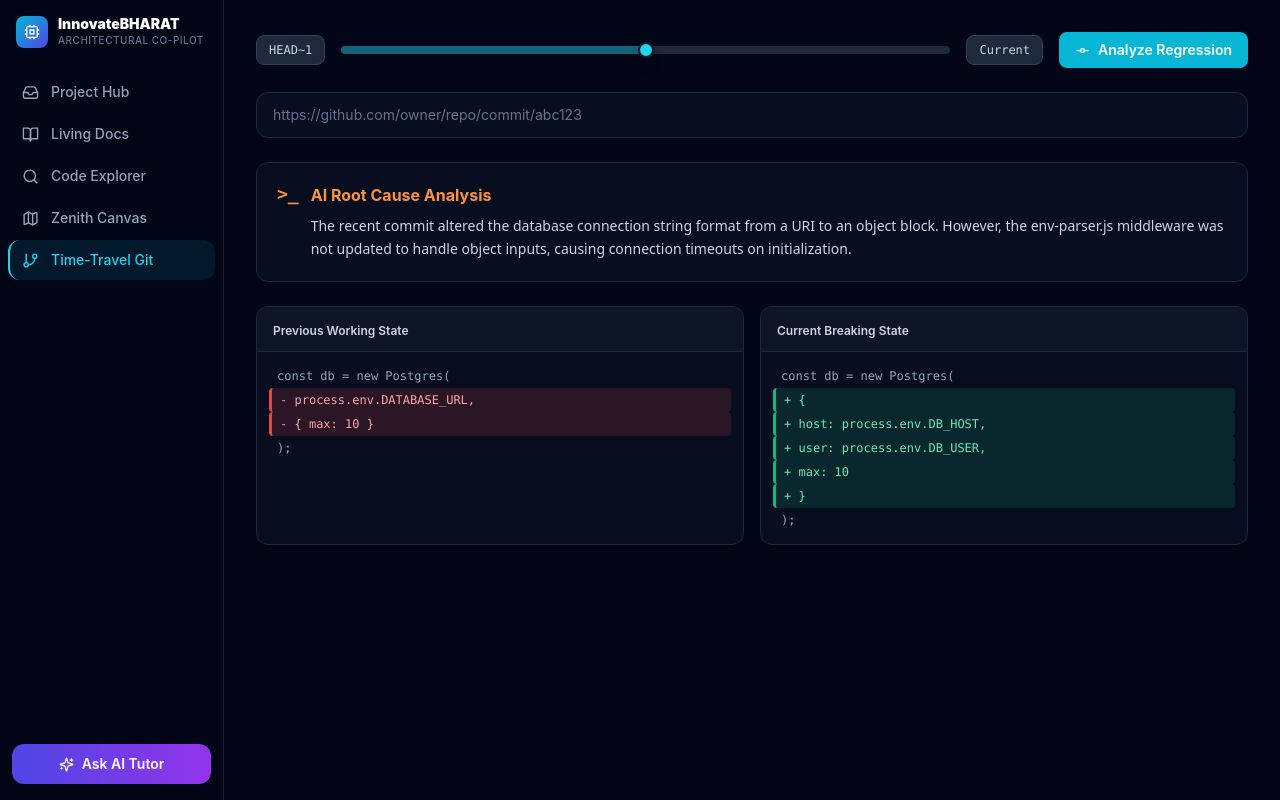
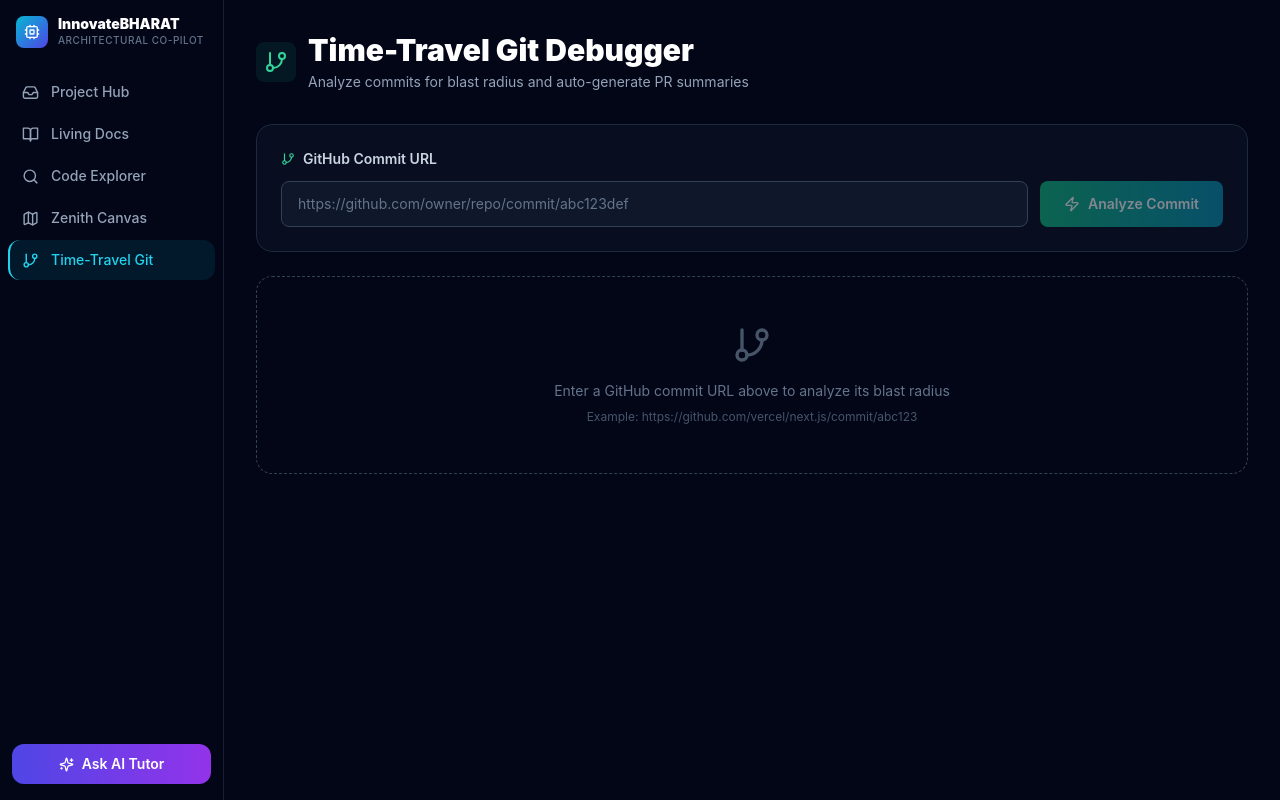
Before and after one commit to karann0077/DevEasy, a Next.js app in the folder frontend/: page /debugger in a window 1280 px wide. Built offline with nearby package versions, Linux system fonts and the light colour scheme.

Commit message:
Update page.tsx

```diff
--- a/frontend/app/debugger/page.tsx
+++ b/frontend/app/debugger/page.tsx
@@ -1,221 +1,140 @@
 "use client";
 import { useState } from "react";
-import { Loader2, GitCommit } from "lucide-react";
-
-interface DiffLine {
-  text: string;
-  added?: boolean;
-  removed?: boolean;
-}
-
-// Fallback static diffs shown before any analysis
-const DEFAULT_LEFT_DIFF: DiffLine[] = [
-  { text: "const db = new Postgres(" },
-  { text: "  process.env.DATABASE_URL,", removed: true },
-  { text: "  { max: 10 }", removed: true },
-  { text: ");" },
-];
-
-const DEFAULT_RIGHT_DIFF: DiffLine[] = [
-  { text: "const db = new Postgres(" },
-  { text: "  {", added: true },
-  { text: "    host: process.env.DB_HOST,", added: true },
-  { text: "    user: process.env.DB_USER,", added: true },
-  { text: "    max: 10", added: true },
-  { text: "  }", added: true },
-  { text: ");" },
-];
-
-function parseDiffToLines(diff: string): { left: DiffLine[]; right: DiffLine[] } {
-  const left: DiffLine[] = [];
-  const right: DiffLine[] = [];
-  for (const line of diff.split("\n")) {
-    if (line.startsWith("-")) {
-      left.push({ text: line.substring(1), removed: true });
-    } else if (line.startsWith("+")) {
-      right.push({ text: line.substring(1), added: true });
-    } else {
-      left.push({ text: line });
-      right.push({ text: line });
-    }
-  }
-  return { left, right };
-}
+import { GitBranch, AlertTriangle, FileText, Loader2, Zap } from "lucide-react";
+import { apiFetch } from "@/lib/api";
 
 export default function DebuggerPage() {
   const [commitUrl, setCommitUrl] = useState("");
   const [loading, setLoading] = useState(false);
-  // FIX #7: Add state for API response data
-  const [blastRadius, setBlastRadius] = useState<string[]>([]);
-  const [prSummary, setPrSummary] = useState("");
-  const [diffText, setDiffText] = useState("");
-  const [analyzed, setAnalyzed] = useState(false);
+  const [result, setResult] = useState<{ blast_radius: string[]; pr_summary: string; diff: string } | null>(null);
   const [error, setError] = useState("");
 
-  const handleAnalyze = async () => {
-    if (!commitUrl.trim()) return;
+  const handleDebug = async () => {
+    if (!commitUrl.trim() || loading) return;
     setLoading(true);
     setError("");
+    setResult(null);
     try {
-      const resp = await fetch("/api/debug", {
-        method: "POST",
-        headers: { "Content-Type": "application/json" },
-        body: JSON.stringify({ commit_url: commitUrl }),
-      });
-      const data = await resp.json();
-      if (!resp.ok) {
-        const detail = data?.detail;
-        const msg = typeof detail === "string" ? detail : detail?.error || JSON.stringify(detail) || resp.statusText;
-        throw new Error(msg);
-      }
-      // FIX #7: Actually read and store the response
-      setBlastRadius(data.blast_radius || []);
-      setPrSummary(data.pr_summary || "");
-      setDiffText(data.diff || "");
-      setAnalyzed(true);
+      const data = await apiFetch<{ blast_radius: string[]; pr_summary: string; diff: string }>(
+        "/api/debug",
+        { method: "POST", body: JSON.stringify({ commit_url: commitUrl }) }
+      );
+      setResult(data);
     } catch (e: unknown) {
-      const msg = e instanceof Error ? e.message : String(e);
-      setError(msg);
+      setError(e instanceof Error ? e.message : String(e));
     } finally {
       setLoading(false);
     }
   };
 
-  // Use parsed real diff if analyzed, otherwise show defaults
-  const { left: leftDiff, right: rightDiff } = analyzed && diffText
-    ? parseDiffToLines(diffText)
-    : { left: DEFAULT_LEFT_DIFF, right: DEFAULT_RIGHT_DIFF };
-
-  const analysisText = analyzed && prSummary
-    ? prSummary
-    : "The recent commit altered the database connection string format from a URI to an object block. However, the env-parser.js middleware was not updated to handle object inputs, causing connection timeouts on initialization.";
-
   return (
     <div className="min-h-screen bg-[#020617] p-8">
-      <div className="max-w-5xl mx-auto">
-        {/* Timeline / slider bar */}
-        <div className="flex items-center gap-4 mb-6">
-          <span className="bg-slate-800 border border-slate-700 text-slate-300 text-xs font-mono px-3 py-1.5 rounded-lg shrink-0">
-            HEAD~1
-          </span>
-
-          <div className="flex-1 relative h-2">
-            <div className="absolute inset-0 bg-slate-800 rounded-full" />
-            <div className="absolute left-0 right-1/2 top-0 bottom-0 bg-cyan-500/40 rounded-full" />
-            <div className="absolute left-1/2 -translate-x-1/2 top-1/2 -translate-y-1/2 w-4 h-4 rounded-full bg-cyan-400 border-2 border-slate-900 shadow-lg" />
+      <div className="max-w-6xl mx-auto">
+        <div className="flex items-center gap-3 mb-8">
+          <div className="p-2 rounded-lg bg-emerald-500/10">
+            <GitBranch size={24} className="text-emerald-400" />
+          </div>
+          <div>
+            <h1 className="text-3xl font-black text-white">Time-Travel Git Debugger</h1>
+            <p className="text-slate-400 text-sm mt-1">Analyze commits for blast radius and auto-generate PR summaries</p>
+          </div>
         </div>
 
-          <span className="bg-slate-800 border border-slate-700 text-slate-300 text-xs font-mono px-3 py-1.5 rounded-lg shrink-0">
-            Current
-          </span>
-
-          <button
-            onClick={handleAnalyze}
+        {/* Input */}
+        <div className="rounded-2xl p-6 mb-6 border border-slate-800 bg-slate-900/50 backdrop-blur-sm">
+          <label className="text-slate-300 font-semibold text-sm mb-3 flex items-center gap-2">
+            <GitBranch size={14} className="text-emerald-400" />
+            GitHub Commit URL
+          </label>
+          <div className="flex gap-3 mt-3">
+            <input
+              value={commitUrl}
+              onChange={(e) => setCommitUrl(e.target.value)}
+              onKeyDown={(e) => e.key === "Enter" && handleDebug()}
+              placeholder="https://github.com/owner/repo/commit/abc123def"
+              className="flex-1 bg-slate-900 border border-slate-700 rounded-lg px-4 py-3 text-slate-100 placeholder-slate-500 focus:outline-none focus:border-emerald-500 focus:ring-2 focus:ring-emerald-500/20 transition-all text-sm"
               disabled={loading}
-            className="flex items-center gap-2 px-4 py-2 rounded-lg bg-cyan-500 hover:bg-cyan-400 text-white text-sm font-semibold disabled:opacity-50 transition-all shrink-0"
-          >
-            {loading ? (
-              <Loader2 size={15} className="animate-spin" />
-            ) : (
-              <GitCommit size={15} />
-            )}
-            Analyze Regression
+            />
+            <button onClick={handleDebug} disabled={loading || !commitUrl.trim()}
+              className="flex items-center gap-2 px-6 py-3 rounded-lg bg-gradient-to-r from-emerald-500 to-cyan-600 text-white font-semibold text-sm hover:from-emerald-400 hover:to-cyan-500 disabled:opacity-50 disabled:cursor-not-allowed transition-all">
+              {loading ? <Loader2 size={16} className="animate-spin" /> : <Zap size={16} />}
+              {loading ? "Analyzing..." : "Analyze Commit"}
             </button>
           </div>
-
-        {/* Commit URL input */}
-        <div className="mb-6">
-          <input
-            type="url"
-            value={commitUrl}
-            onChange={(e) => setCommitUrl(e.target.value)}
-            onKeyDown={(e) => e.key === "Enter" && !loading && handleAnalyze()}
-            placeholder="https://github.com/owner/repo/commit/abc123"
-            className="w-full bg-slate-900/50 border border-slate-800 rounded-xl px-4 py-3 text-slate-100 placeholder-slate-500 focus:outline-none focus:border-cyan-500/60 transition-all text-sm"
-            disabled={loading}
-          />
         </div>
 
-        {/* Error display */}
         {error && (
-          <div className="bg-red-500/10 border border-red-500/30 rounded-xl p-4 mb-6">
-            <p className="text-red-400 text-sm"><strong>Error:</strong> {error}</p>
+          <div className="mb-6 p-4 rounded-xl bg-red-500/10 border border-red-500/30 text-red-400 text-sm">❌ {error}</div>
+        )}
+
+        {loading && (
+          <div className="flex items-center gap-3 text-slate-400 p-4">
+            <Loader2 size={18} className="animate-spin text-emerald-400" />
+            <span>Fetching commit data and running blast radius analysis...</span>
           </div>
         )}
 
-        {/* Blast Radius */}
-        {analyzed && blastRadius.length > 0 && (
-          <div className="bg-slate-900/50 border border-slate-800 rounded-xl p-5 mb-6">
-            <h2 className="text-cyan-400 font-bold text-base mb-2">Blast Radius ({blastRadius.length} files)</h2>
-            <div className="flex flex-wrap gap-2">
-              {blastRadius.map((file, i) => (
-                <span key={i} className="bg-slate-800 text-slate-300 text-xs font-mono px-2 py-1 rounded">
-                  {file}
-                </span>
-              ))}
+        {result && (
+          <div className="grid grid-cols-2 gap-6">
+            {/* Left: Blast Radius + PR Summary */}
+            <div className="space-y-4">
+              <div className="rounded-2xl border border-orange-500/30 bg-orange-500/5 p-5">
+                <div className="flex items-center gap-2 mb-4">
+                  <AlertTriangle size={18} className="text-orange-400" />
+                  <span className="text-orange-400 font-bold">Blast Radius Warning</span>
                 </div>
-          </div>
+                <div className="space-y-2">
+                  {result.blast_radius.length === 0 && (
+                    <p className="text-slate-500 text-sm">No files changed detected.</p>
                   )}
-
-        {/* AI Root Cause Analysis */}
-        <div className="bg-slate-900/50 border border-slate-800 rounded-xl p-5 mb-6">
-          <div className="flex items-start gap-3">
-            <div className="text-orange-400 font-mono font-bold text-lg leading-none mt-0.5">&gt;_</div>
-            <div>
-              <h2 className="text-orange-400 font-bold text-base mb-2">AI Root Cause Analysis</h2>
-              <pre className="text-slate-300 text-sm leading-relaxed whitespace-pre-wrap font-sans">
-                {analysisText}
-              </pre>
-            </div>
-          </div>
-        </div>
-
-        {/* Split diff viewer */}
-        <div className="grid grid-cols-2 gap-4">
-          {/* Left: Previous Working State */}
-          <div className="bg-slate-900/50 border border-slate-800 rounded-xl overflow-hidden">
-            <div className="px-4 py-2.5 border-b border-slate-800 bg-slate-900/80">
-              <span className="text-slate-300 text-xs font-semibold">Previous Working State</span>
-            </div>
-            <div className="p-3 font-mono text-xs max-h-96 overflow-auto">
-              {leftDiff.map((line, i) => (
-                <div
-                  key={i}
-                  className={`px-2 py-0.5 rounded leading-5 ${
-                    line.removed
-                      ? "diff-remove text-red-300"
-                      : "text-slate-400"
-                  }`}
-                >
-                  {line.removed ? "- " : "  "}
-                  {line.text}
+                  {result.blast_radius.map((file) => (
+                    <div key={file} className="flex items-center gap-2 text-sm text-slate-300 bg-slate-900/60 rounded-lg px-3 py-2">
+                      <FileText size={12} className="text-orange-400 shrink-0" />
+                      <code className="font-mono text-xs">{file}</code>
                     </div>
                   ))}
                 </div>
               </div>
 
-          {/* Right: Current Breaking State */}
-          <div className="bg-slate-900/50 border border-slate-800 rounded-xl overflow-hidden">
-            <div className="px-4 py-2.5 border-b border-slate-800 bg-slate-900/80">
-              <span className="text-slate-300 text-xs font-semibold">Current Breaking State</span>
+              <div className="rounded-2xl border border-slate-800 bg-slate-900/50 p-5">
+                <div className="flex items-center gap-2 mb-4">
+                  <FileText size={16} className="text-cyan-400" />
+                  <span className="text-slate-300 font-bold text-sm">Auto-Generated PR Summary</span>
                 </div>
-            <div className="p-3 font-mono text-xs max-h-96 overflow-auto">
-              {rightDiff.map((line, i) => (
-                <div
-                  key={i}
-                  className={`px-2 py-0.5 rounded leading-5 ${
-                    line.added
-                      ? "diff-add text-emerald-300"
-                      : "text-slate-400"
-                  }`}
-                >
-                  {line.added ? "+ " : "  "}
-                  {line.text}
-                </div>
-              ))}
+                <div className="text-slate-300 text-sm leading-relaxed whitespace-pre-wrap font-mono bg-slate-950/50 rounded-lg p-4 max-h-64 overflow-y-auto">
+                  {result.pr_summary}
                 </div>
               </div>
             </div>
+
+            {/* Right: Diff Viewer */}
+            <div className="rounded-2xl border border-slate-800 bg-slate-900/50 p-5">
+              <div className="flex items-center gap-2 mb-4">
+                <GitBranch size={16} className="text-emerald-400" />
+                <span className="text-slate-300 font-bold text-sm">Git Diff Viewer</span>
+              </div>
+              <div className="font-mono text-xs bg-slate-950/80 rounded-lg p-4 max-h-96 overflow-y-auto">
+                {result.diff ? result.diff.split("\n").map((line, i) => (
+                  <div key={i} className={`leading-relaxed ${
+                    line.startsWith("+") && !line.startsWith("+++") ? "text-emerald-400 bg-emerald-500/5"
+                    : line.startsWith("-") && !line.startsWith("---") ? "text-red-400 bg-red-500/5"
+                    : line.startsWith("@@") ? "text-cyan-400"
+                    : line.startsWith("===") ? "text-slate-400 font-bold mt-2"
+                    : "text-slate-400"
+                  }`}>{line || " "}</div>
+                )) : <span className="text-slate-500">No diff data available.</span>}
+              </div>
+            </div>
+          </div>
+        )}
+
+        {!result && !loading && !error && (
+          <div className="rounded-2xl border border-dashed border-slate-700 p-12 text-center">
+            <GitBranch size={40} className="text-slate-600 mx-auto mb-4" />
+            <p className="text-slate-500 text-sm">Enter a GitHub commit URL above to analyze its blast radius</p>
+            <p className="text-slate-600 text-xs mt-2">Example: https://github.com/vercel/next.js/commit/abc123</p>
+          </div>
+        )}
       </div>
     </div>
   );
```
Lines whose indentation alone changed are shown as unchanged.
